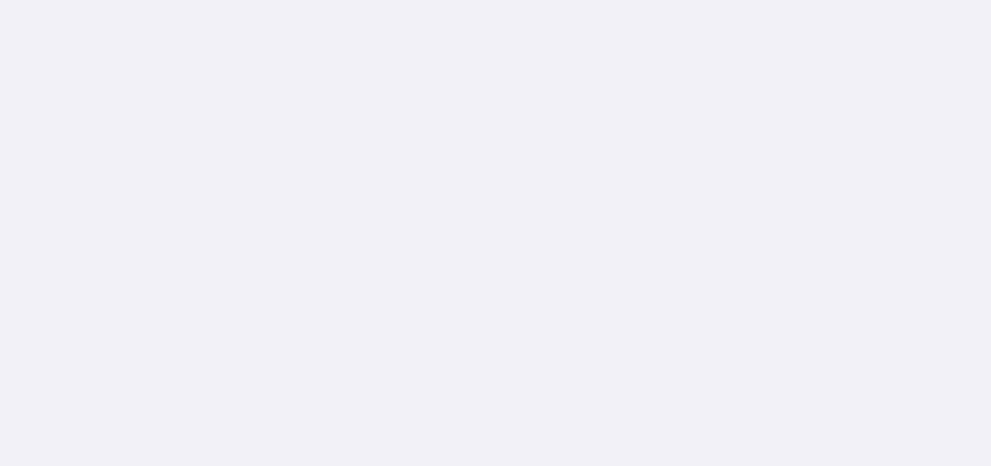
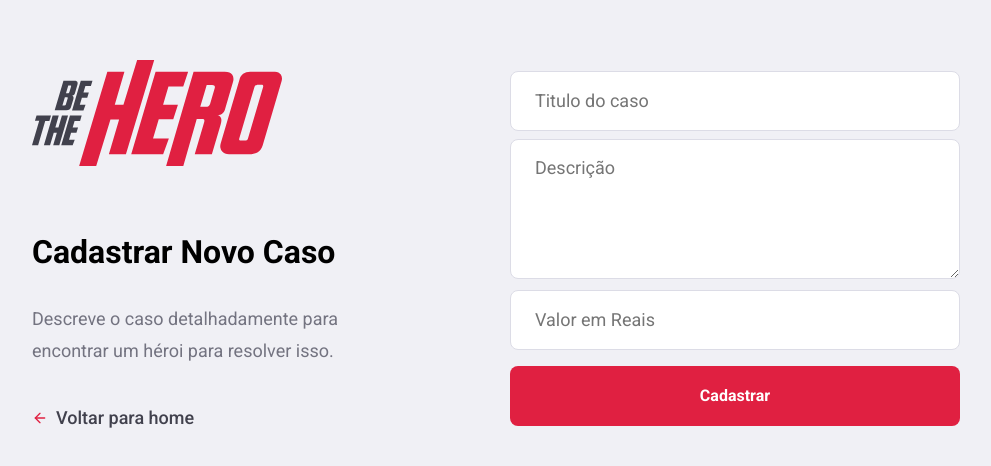
Before and after one commit to AlexandreMRT/OmniStack11, a React (Create React App) app in the folder frontend/: page /incidents/new in a window 1280 px wide. Shown: the part 156-622 px from the top of the page, without its empty margins (144-1135 px from the left). Built offline with nearby package versions, Linux system fonts and the light colour scheme.

Commit message:
Add new incident page with styles

```diff
--- a/frontend/src/global.css
+++ b/frontend/src/global.css
@@ -28,6 +28,17 @@
   border: 1px solid #dcdce6;
   border-radius: 8px;
   padding: 0 24px;
+}
+
+form textarea {
+  width: 100%;
+  resize: vertical;
+  min-height: 140px;
+  color: #333;
+  border: 1px solid #dcdce6;
+  border-radius: 8px;
+  padding: 16px 24px;
+  line-height: 24px;
 }
 
 .button {
--- /dev/null
+++ b/frontend/src/pages/Newincident/index.js
@@ -0,0 +1,40 @@
+import React from 'react';
+
+import { Link } from 'react-router-dom';
+
+import { FiArrowLeft } from 'react-icons/fi'
+
+import './styles.css'
+
+import logoImg from '../../assets/logo.svg';
+
+
+export default function NewIncident() {
+  return(
+    <div className="new-incident-container">
+      <div className="content">
+        <section>
+          <img src={logoImg} alt="Be the hero" />
+
+          <h1>Cadastrar Novo Caso</h1>
+          <p>Descreve o caso detalhadamente para encontrar um héroi para resolver isso.</p>
+
+          <Link className="back-link" to="/profile">
+            <FiArrowLeft size={16} color="#E02041" />
+            Voltar para home
+            </Link>
+        </section>
+
+        <form>
+          <input placeholder="Titulo do caso" />
+          <textarea placeholder="Descrição"/>
+          <input placeholder="Valor em Reais" />
+
+          <button className="button" type="submit" >Cadastrar</button>
+
+
+        </form>
+      </div>
+    </div>
+  );
+}
--- /dev/null
+++ b/frontend/src/pages/Newincident/styles.css
@@ -0,0 +1,48 @@
+.new-incident-container {
+  width: 100%;
+  max-width: 1120px;
+  height: 100vh;
+  margin: 0 auto;
+
+  display: flex;
+  align-items: center;
+  justify-content: center;
+}
+
+.new-incident-container .content {
+  width: 100%;
+  padding: 96px;
+  background: #f0f0f5;
+  box-shadow: 0 0 100px rgba(0, 0, 0, 0.1);
+  border-radius: 8px;
+
+  display: flex;
+  justify-content: space-between;
+  align-items: center;
+}
+
+.new-incident-container .content section {
+  width: 100%;
+  max-width: 380px;
+}
+
+.new-incident-container .content section h1 {
+  margin: 64px 0 32px;
+  font-size: 32px;
+}
+
+.new-incident-container .content section p {
+  font-size: 18px;
+  color: #737380;
+  line-height: 32px;
+}
+
+.new-incident-container .content form {
+  width: 100%;
+  max-width: 450px;
+}
+
+.new-incident-container .content form input,
+.new-incident-container .content form textarea {
+  margin-top: 8px;
+}
--- a/frontend/src/routes.js
+++ b/frontend/src/routes.js
@@ -5,6 +5,7 @@
 import Logon from './pages/Logon'
 import Register from './pages/Register'
 import Profile from './pages/Profile'
+import NewIncident from './pages/Newincident'
 
 export default function Routes() {
   return (
@@ -13,6 +14,7 @@
         <Route path="/" exact component={Logon} />
         <Route path="/register" component={Register} />
         <Route path="/profile" component={Profile} />
+        <Route path="/incidents/new" component={NewIncident} />
       </Switch>
     </BrowserRouter>
   )
```
